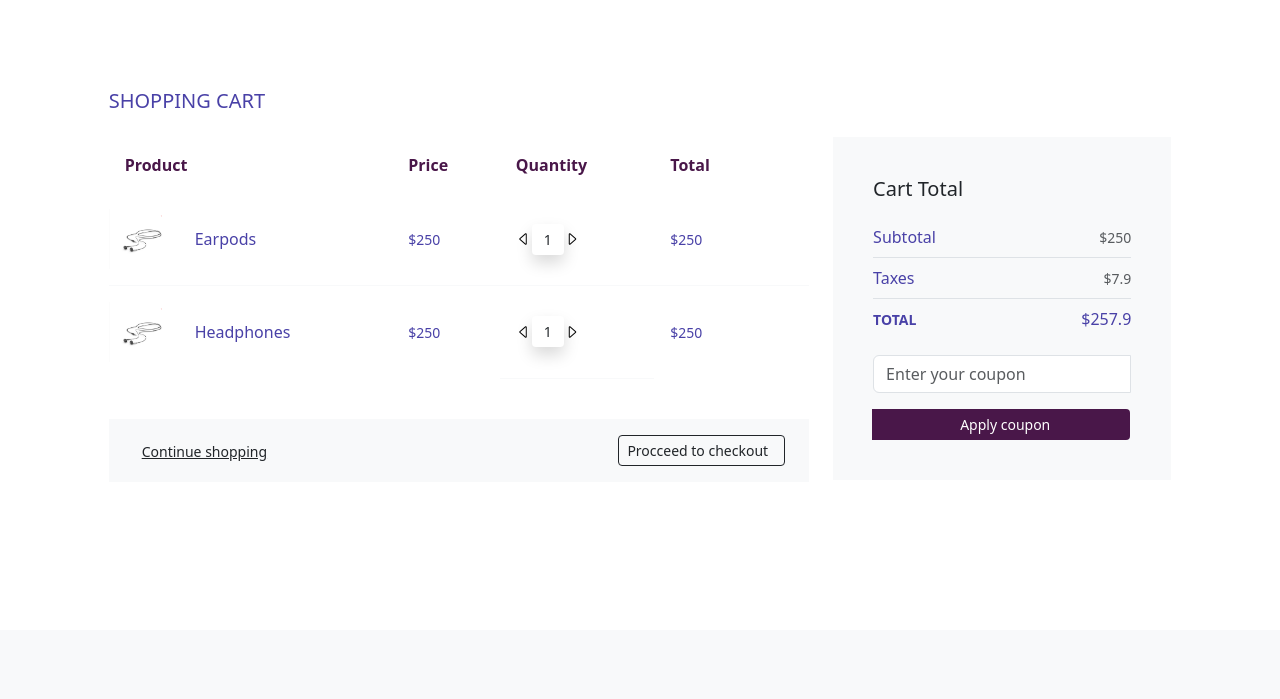
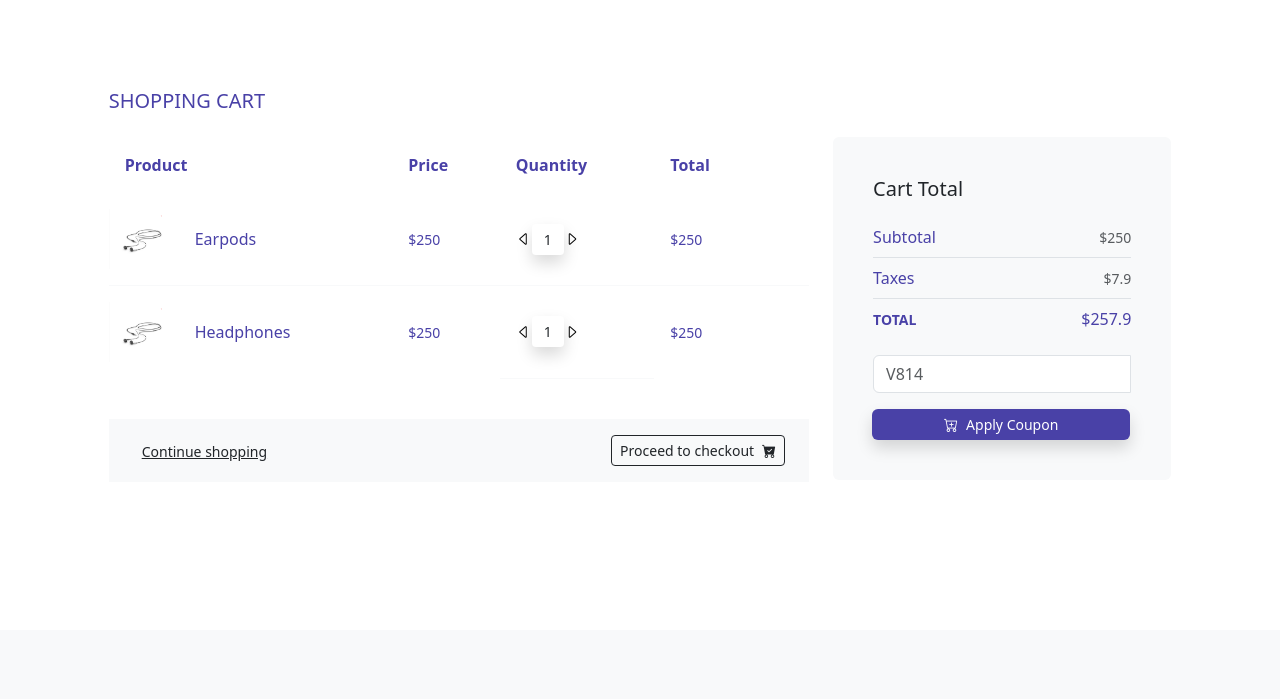
Before and after one commit to SarahSolkar/lo-sunn, a plain HTML site: page cart.html in a window 1280 px wide. Shown: the part 69-768 px from the top of the page. Drawn offline with nearby package versions, Linux system fonts and the light colour scheme.

Commit message:
added button shadow, color cleanup

```diff
--- a/cart.html
+++ b/cart.html
@@ -74,22 +74,22 @@
                     <thead class="bg-light">
                       <tr>
                         <th class="border-0 p-3" scope="col">
-                          <strong class="text-sm" style="color: #491749"
+                          <strong class="text-sm" style="color: #4941a7"
                             >Product</strong
                           >
                         </th>
                         <th class="border-0 p-3" scope="col">
-                          <strong class="text-sm" style="color: #491749"
+                          <strong class="text-sm" style="color: #4941a7"
                             >Price</strong
                           >
                         </th>
                         <th class="border-0 p-3" scope="col">
-                          <strong class="text-sm" style="color: #491749"
+                          <strong class="text-sm" style="color: #4941a7"
                             >Quantity</strong
                           >
                         </th>
                         <th class="border-0 p-3" scope="col">
-                          <strong class="text-sm" style="color: #491749"
+                          <strong class="text-sm" style="color: #4941a7"
                             >Total</strong
                           >
                         </th>
@@ -197,7 +197,7 @@
                     <div class="col-md-6 mb-3 mb-md-0 text-md-start">
                       <a
                         class="btn btn-link p-0 text-dark btn-sm"
-                        href="shop.html"
+                        href="products.html"
                         ><i class="fas fa-long-arrow-alt-left me-2"> </i
                         >Continue shopping</a
                       >
@@ -206,17 +206,17 @@
                       <a
                         class="btn btn-outline-dark btn-sm"
                         href="checkout.html"
-                        >Procceed to checkout<i
-                          class="fas fa-long-arrow-alt-right ms-2"
-                        ></i
-                      ></a>
+                        >Proceed to checkout<i
+                          class="bi bi-cart-check-fill ms-2"
+                        ></i>
+                      </a>
                     </div>
                   </div>
                 </div>
               </div>
               <!-- ORDER TOTAL-->
               <div class="col-md-4">
-                <div class="card border-0 rounded-0 p-lg-4 bg-light">
+                <div class="card border-0 rounded p-lg-4 bg-light">
                   <div class="card-body">
                     <h5 class="mb-4">Cart Total</h5>
                     <ul class="list-unstyled mb-0">
@@ -246,14 +246,14 @@
                         <input
                           class="form-control"
                           type="text"
-                          placeholder="Enter your coupon"
+                          placeholder="V814"
                         />
                         <button
-                          class="btn btn-sm w-100 mt-3"
-                          style="background-color: #491749; color: #fff"
+                          class="btn btn-sm w-100 mt-3 shadow rounded"
+                          style="background-color: #4941a7; color: #fff"
                           type="submit"
                         >
-                          <i class="fas fa-gift me-2"></i>Apply coupon
+                          <i class="bi bi-cart-plus me-2"></i>Apply Coupon
                         </button>
                       </div>
                     </form>
```
Also changed, not shown: detail.html (+5 -5 lines), index.html (+3 -3 lines), products.html (+18 -18 lines).
